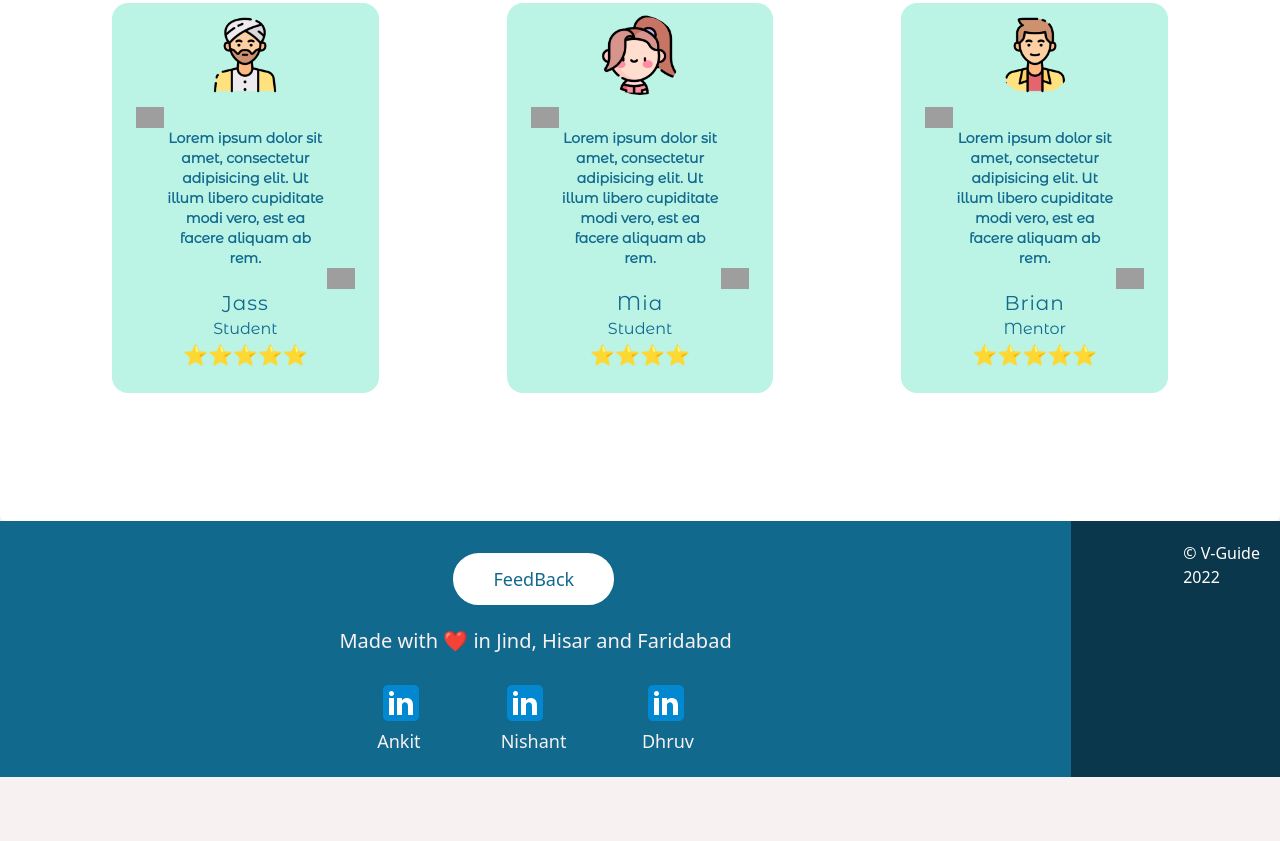
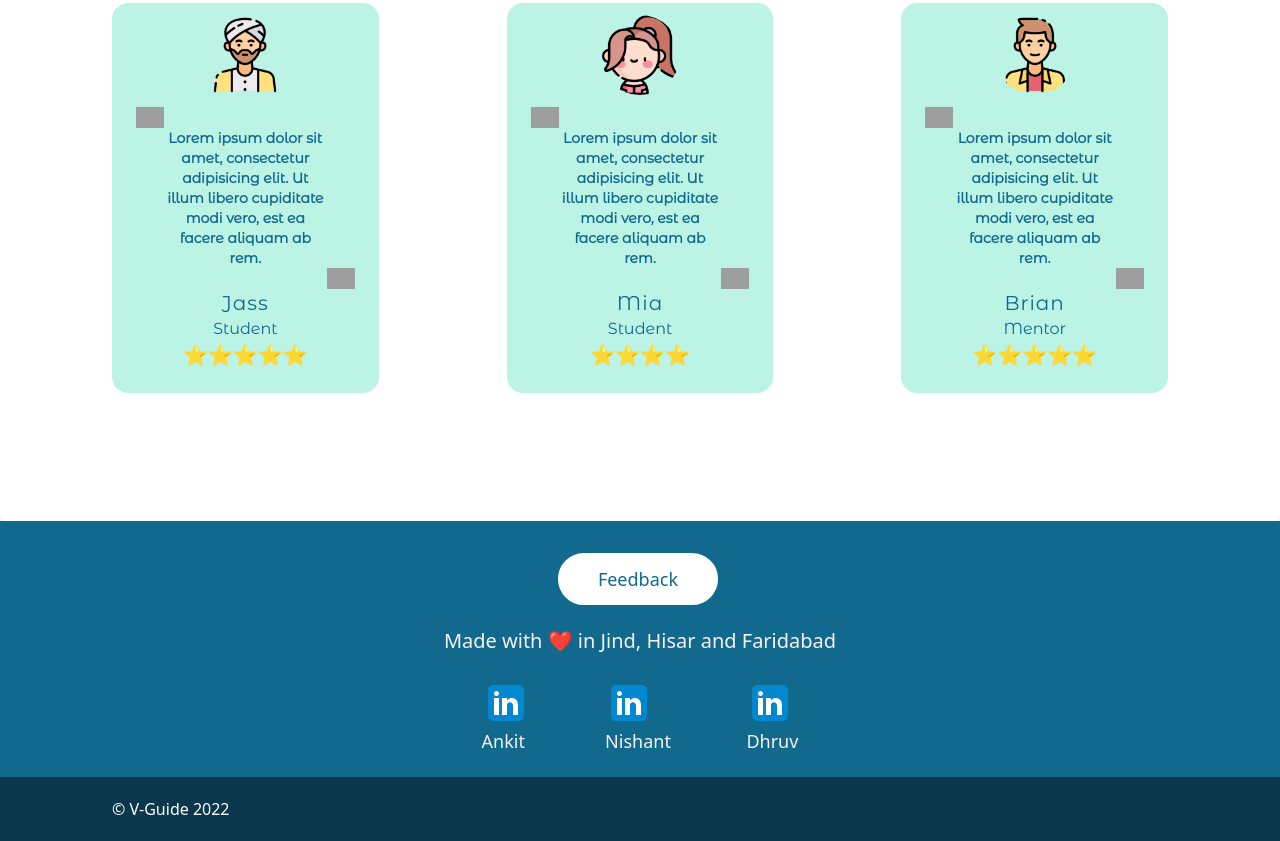
Before and after one commit to Ankitsingho7o/tailwind-Pro, a website built with Vite: page index.html in a window 1280 px wide. Shown: the part 2976-3817 px from the top of the page. Before the commit the page ends 3753 px from the top, so only its background shows below. Built offline with nearby package versions, Linux system fonts and the light colour scheme; grey boxes are pictures that could not be loaded.

Commit message:
modified footer

```diff
--- a/index.html
+++ b/index.html
@@ -396,13 +396,13 @@
     </section>
 
     <!-- Footer Section -->
-    <footer class="Footer flex" id="Footer">
+    <footer class="Footer flex flex-col" id="Footer">
       <div class="flex bg-darkblue h-64 w-full">
         <div class="content m-auto">
           <button
             class="ml-16 md:ml-28 md:m-auto text-lg transition ease-in-out delay-150 bg-white rounded-full px-10 py-3 border-2 hover:bg-transparent hover:border-skin hover:bg-darkblue hover:text-skin md:mt-2 border-darkblue text-darkblue"
           >
-            FeedBack
+            Feedback
           </button>
           <h2 class="md:text-xl mt-5 md:mt-5 text-skin text-base">
             Made with ❤️ in Jind, Hisar and Faridabad
```
